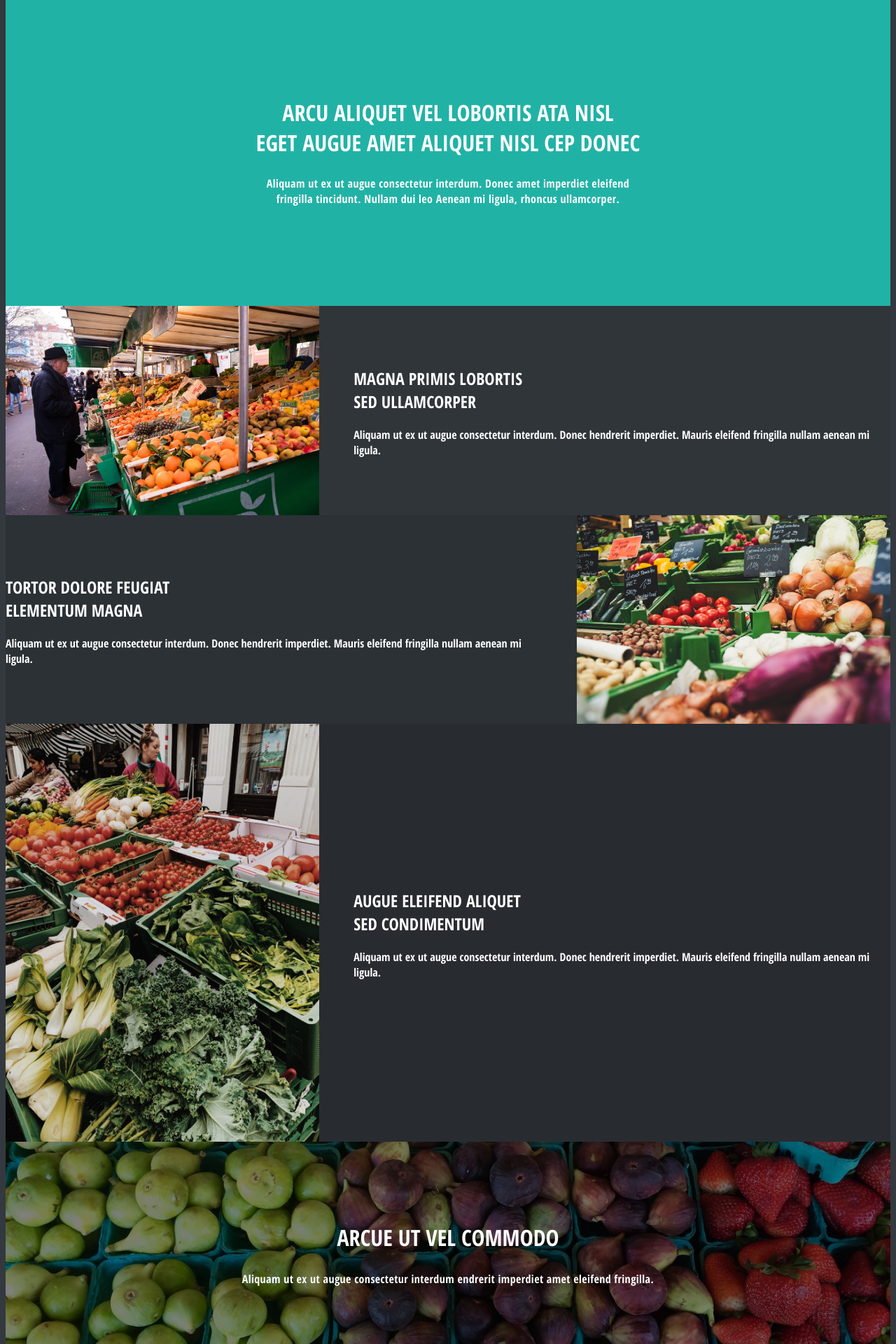
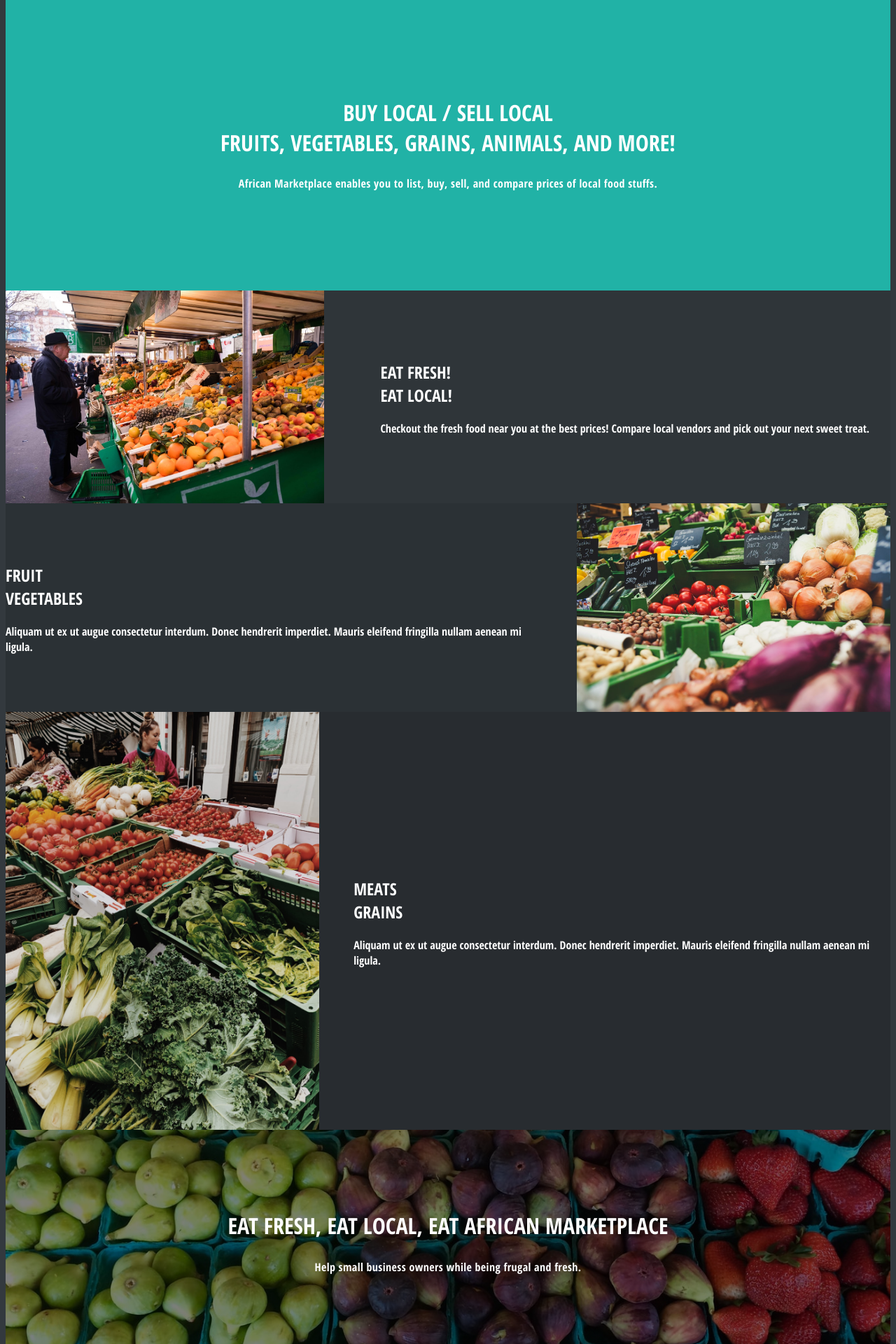
Before and after one commit to African-Marketplace-Sauti-Africa/frontEnd, a React (Create React App) app in the folder front-end/: page /home in a window 1280 px wide. Shown: the part 880-2800 px from the top of the page at 70% size. Built offline with nearby package versions, Linux system fonts and the light colour scheme.

Commit message:
Updated text on home page.

```diff
--- a/front-end/src/components/Home.js
+++ b/front-end/src/components/Home.js
@@ -23,10 +23,9 @@ return(
     <section id="one" className="wrapper style1 special">
       <div className="inner">
         <header className="major">
-          <h2>Arcu aliquet vel lobortis ata nisl<br />
-          eget augue amet aliquet nisl cep donec</h2>
-          <p>Aliquam ut ex ut augue consectetur interdum. Donec amet imperdiet eleifend<br />
-          fringilla tincidunt. Nullam dui leo Aenean mi ligula, rhoncus ullamcorper.</p>
+          <h2>Buy Local / Sell Local<br />
+          Fruits, Vegetables, Grains, Animals, and more!</h2>
+          <p>African Marketplace enables you to list, buy, sell, and compare prices of local food stuffs.</p>
         </header>
       </div>
     </section>
@@ -38,15 +37,15 @@ return(
           <img className='img1' src={pic1} alt="Man at produce stall" />
         </div>
         <div className="content">
-          <h2>Magna primis lobortis<br />
-          sed ullamcorper</h2>
-          <p>Aliquam ut ex ut augue consectetur interdum. Donec hendrerit imperdiet. Mauris eleifend fringilla nullam aenean mi ligula.</p>
+          <h2>Eat fresh!<br />
+          Eat Local!</h2>
+          <p>Checkout the fresh food near you at the best prices! Compare local vendors and pick out your next sweet treat.</p>
         </div>
       </section>
       <section className="spotlight">
         <div className="content">
-          <h2>Tortor dolore feugiat<br />
-          elementum magna</h2>
+          <h2>Fruit<br />
+          Vegetables</h2>
           <p>Aliquam ut ex ut augue consectetur interdum. Donec hendrerit imperdiet. Mauris eleifend fringilla nullam aenean mi ligula.</p>
         </div>
         <div className="image">
@@ -58,8 +57,8 @@ return(
           <img className='img3' src={pic3} alt="Bins of produce" />
         </div>
         <div className="content">
-          <h2>Augue eleifend aliquet<br />
-          sed condimentum</h2>
+          <h2>Meats<br />
+          Grains</h2>
           <p>Aliquam ut ex ut augue consectetur interdum. Donec hendrerit imperdiet. Mauris eleifend fringilla nullam aenean mi ligula.</p>
         </div>
       </section>
@@ -69,8 +68,8 @@ return(
     <section id="cta" className="wrapper style4">
       <div className="inner">
         <header>
-          <h2>Arcue ut vel commodo</h2>
-          <p className='endP'>Aliquam ut ex ut augue consectetur interdum endrerit imperdiet amet eleifend fringilla.</p>
+          <h2>Eat Fresh, Eat Local, Eat African Marketplace</h2>
+          <p className='endP'>Help small business owners while being frugal and fresh.</p>
         </header>
       </div>
     </section>
```
